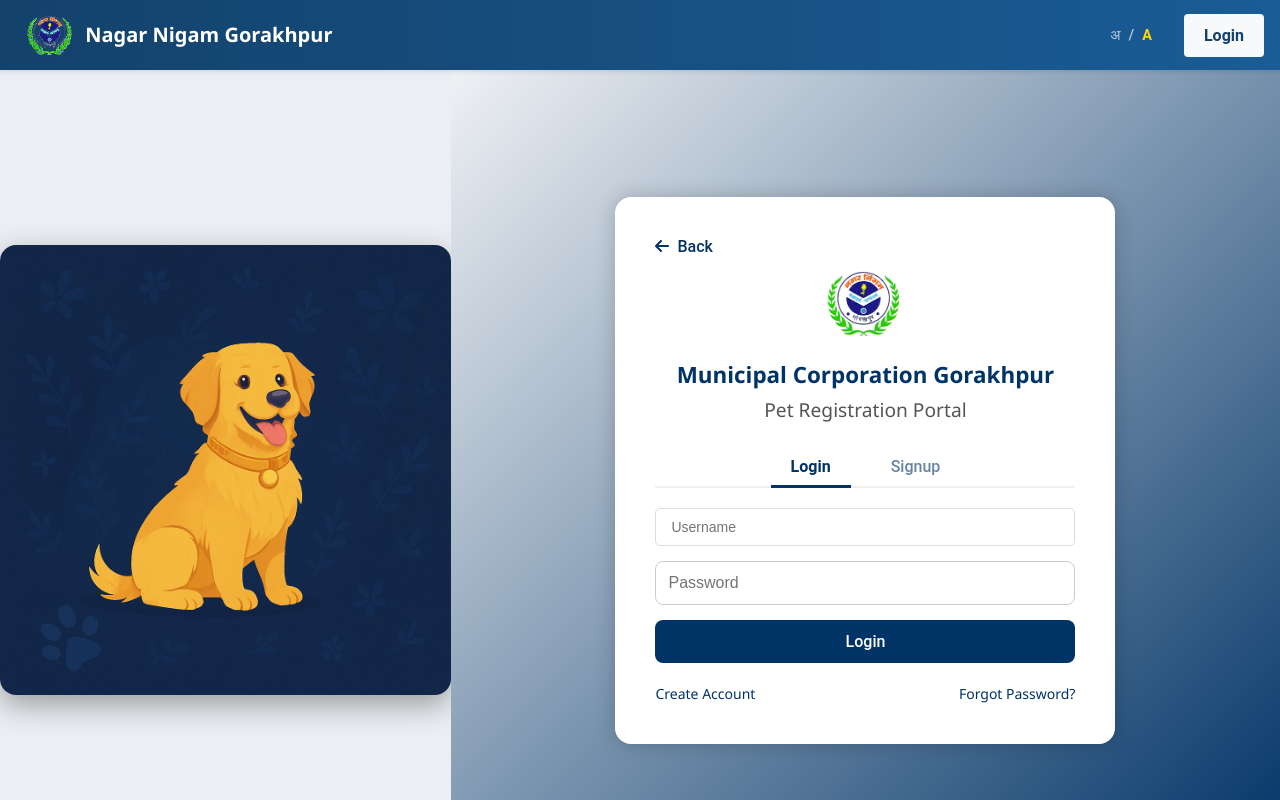
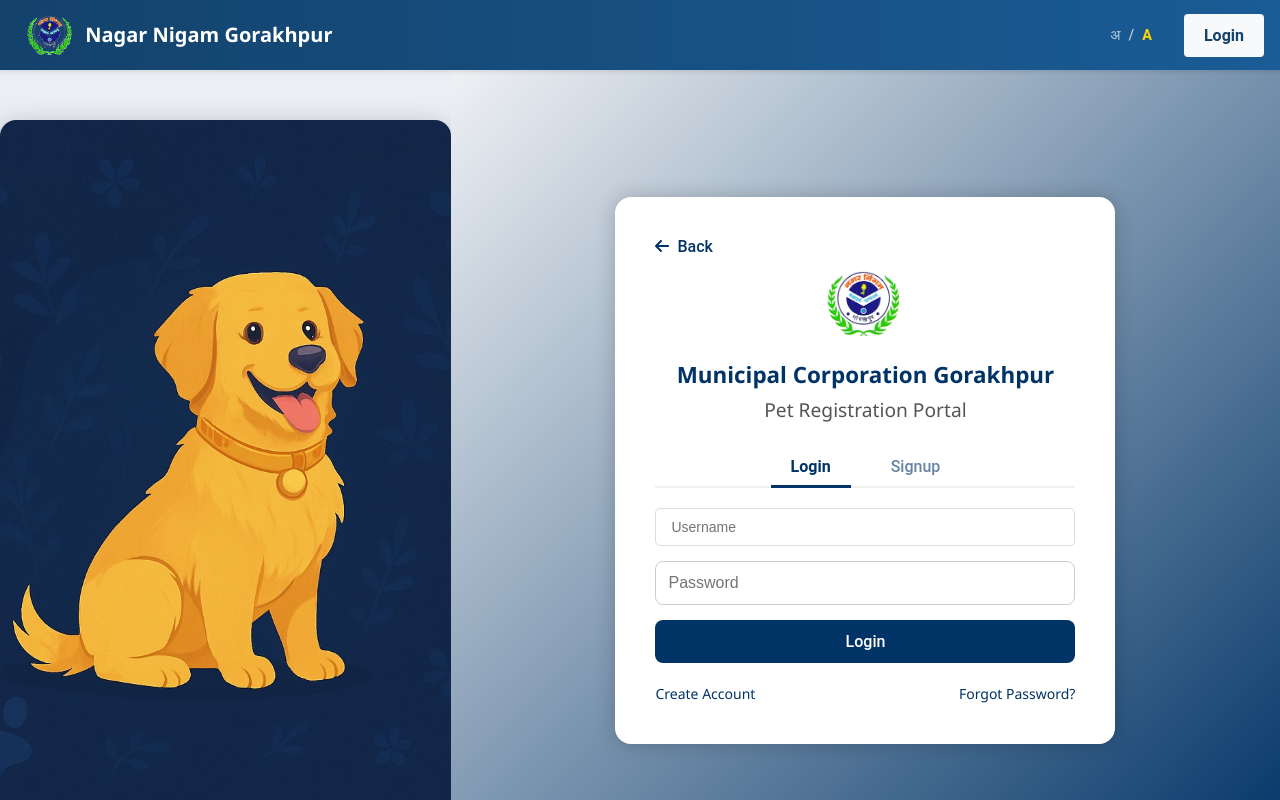
Before and after one commit to himanshuu932/dog-registration, a React (Create React App) app in the folder client/: page /login in a window 1280 px wide. Shown: the top 800 px of the page. Built offline with nearby package versions, Linux system fonts and the light colour scheme.

Commit message:
enhaced login of desktop

```diff
--- a/client/package.json
+++ b/client/package.json
@@ -4,6 +4,8 @@
   "version": "0.1.0",
   "private": true,
   "dependencies": {
+    "@fortawesome/fontawesome-svg-core": "^6.7.2",
+    "@fortawesome/free-regular-svg-icons": "^6.7.2",
     "@fortawesome/free-solid-svg-icons": "^6.7.2",
     "@fortawesome/react-fontawesome": "^0.2.2",
     "@testing-library/dom": "^10.4.0",
--- a/client/src/components/LoginPage.css
+++ b/client/src/components/LoginPage.css
@@ -8,14 +8,13 @@
       font-family: 'Segoe UI', Tahoma, Geneva, Verdana, sans-serif;
       background-color: #f4f7f9;
     }
-
 .login-wrapper {
   display: flex;
   height: 100vh;
   overflow: hidden;
 }
 
-    /* Left Side - 40% (Desktop) */
+/* Left Side - 40% */
 .login-left {
   flex: 0.4;
   background-color: #ebeff3;
@@ -28,7 +27,7 @@
 .doggy {
   width: 100%;
   max-width: 650px;
-      aspect-ratio: 1/1;
+  height: 700px;
   object-fit: cover;
   box-shadow: 0 10px 30px rgba(0, 0, 0, 0.35);
   border-radius: 16px;
```
Also changed, not shown: 1 other file (tests, documents, lock files or other folders). Lines whose indentation alone changed are shown as unchanged.
